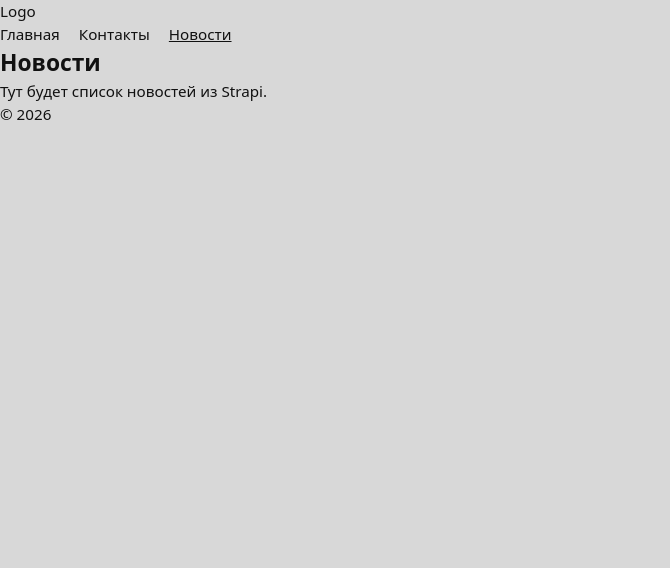
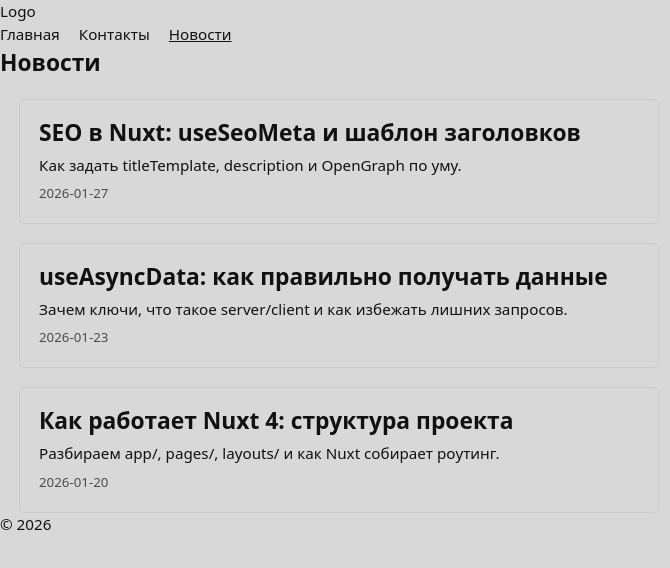
Before and after one commit to Vadimgrig2012/test_nuxt_strapi, a Nuxt app in the folder frontend/: page /news in a window 1280 px wide. Shown: the top 568 px of the page, without its empty margins (0-670 px from the left). Built offline with nearby package versions, Linux system fonts and the light colour scheme.

Commit message:
Add mock data

```diff
--- a/frontend/app/app.config.js
+++ b/frontend/app/app.config.js
@@ -3,6 +3,7 @@
 		name: 'Тестовый сайт',
 		description: 'Тестовый сайт на Nuxt + Strapi + GSAP',
 		url: 'http://localhost:3000/',
-		lang: 'ru'
+		lang: 'ru',
+		locale: 'ru_RU'
 	}
 })
--- a/frontend/app/app.vue
+++ b/frontend/app/app.vue
@@ -1,4 +1,5 @@
 <template>
+	<NuxtLoadingIndicator />
 	<NuxtLayout>
 		<NuxtPage />
 	</NuxtLayout>
@@ -34,6 +35,6 @@
 	ogSiteName: appConfig.site.name,
 	ogType: 'website',
 	ogUrl: () => `${appConfig.site.url}${route.fullPath}`,
-	ogLocale: 'ru_RU'
+	ogLocale: appConfig.site.locale
 })
 </script>
--- /dev/null
+++ b/frontend/app/composables/news.js
@@ -0,0 +1,25 @@
+import { newsMock } from '@/data/news.mock'
+
+function sleep(ms) {
+	return new Promise(resolve => setTimeout(resolve, ms))
+}
+
+export async function getNewsList() {
+	await sleep(150)
+	return newsMock
+		.slice()
+		.sort((a, b) => (a.publishedAt < b.publishedAt ? 1 : -1))
+		.map(({ id, title, slug, excerpt, publishedAt }) => ({
+			id,
+			title,
+			slug,
+			excerpt,
+			publishedAt
+		}))
+}
+
+export async function getNewsBySlug(slug) {
+	await sleep(150)
+	const item = newsMock.find(item => item.slug === slug)
+	return item || null
+}
--- /dev/null
+++ b/frontend/app/data/news.mock.js
@@ -0,0 +1,44 @@
+export const newsMock = [
+	{
+		id: 1,
+		title: 'Как работает Nuxt 4: структура проекта',
+		slug: 'kak-rabotaet-nuxt-4-struktura-proekta',
+		excerpt: 'Разбираем app/, pages/, layouts/ и как Nuxt собирает роутинг.',
+		content:
+			'<p>Nuxt 4 использует file-based routing. Папка <code>pages</code> превращается в маршруты...</p>',
+		publishedAt: '2026-01-20',
+		seo: {
+			title: 'Как работает Nuxt 4',
+			description:
+				'Гайд по структуре Nuxt 4: pages, layouts, app.vue и routing.'
+		}
+	},
+	{
+		id: 2,
+		title: 'useAsyncData: как правильно получать данные',
+		slug: 'useasyncdata-kak-pravilno-poluchat-dannye',
+		excerpt:
+			'Зачем ключи, что такое server/client и как избежать лишних запросов.',
+		content:
+			'<p><code>useAsyncData</code> — основной способ получать данные в Nuxt (SSR-friendly)...</p>',
+		publishedAt: '2026-01-23',
+		seo: {
+			title: 'useAsyncData в Nuxt',
+			description:
+				'Понимаем useAsyncData: ключи, SSR, кеширование и типовые паттерны.'
+		}
+	},
+	{
+		id: 3,
+		title: 'SEO в Nuxt: useSeoMeta и шаблон заголовков',
+		slug: 'seo-v-nuxt-useseometa-i-shablon-zagolovkov',
+		excerpt: 'Как задать titleTemplate, description и OpenGraph по уму.',
+		content:
+			'<p>SEO в Nuxt удобно делать через <code>useSeoMeta</code> на уровне страниц...</p>',
+		publishedAt: '2026-01-27',
+		seo: {
+			title: 'SEO в Nuxt',
+			description: 'Настраиваем SEO в Nuxt: useSeoMeta, titleTemplate, og tags.'
+		}
+	}
+]
--- a/frontend/app/pages/[...slug].vue
+++ b/frontend/app/pages/[...slug].vue
@@ -9,9 +9,7 @@
 
 <script setup>
 const event = useRequestEvent()
-if (event) {
-	event.node.res.statusCode = 404
-}
+if (event) event.node.res.statusCode = 404
 
 useSeoMeta({
 	title: '404 - Страница не найдена',
--- a/frontend/app/pages/news/[slug].vue
+++ b/frontend/app/pages/news/[slug].vue
@@ -1,15 +1,64 @@
 <template>
-	<section class="section">
-		<h1>Новость: {{ slug }}</h1>
+	<section
+		class="section"
+		v-if="item"
+	>
+		<h1>{{ item.title }}</h1>
+
+		<p class="meta">
+			<span>{{ item.publishedAt }}</span>
+		</p>
+
+		<div
+			class="content"
+			v-html="item.content"
+		/>
+	</section>
+
+	<section
+		class="section"
+		v-else
+	>
+		<h1>Новость не найдена</h1>
+
+		<NuxtLink to="/news">Вернуться к новостям</NuxtLink>
 	</section>
 </template>
 
 <script setup>
+import { getNewsBySlug } from '@/composables/news'
+
 const route = useRoute()
-const slug = route.params.slug
+const slug = String(route.params.slug || '')
+
+const { data, pending } = await useAsyncData(
+	() => `news/${slug}`,
+	() => getNewsBySlug(slug)
+)
+
+const item = computed(() => data.value)
 
 useSeoMeta({
-	title: `Новость: ${slug || ''}`,
-	description: `Новость ${slug || ''} — страница материала.`
+	title: () => item.value?.seo?.title || item.value?.title || 'Новость',
+	description: () => item.value?.seo?.description || item.value?.excerpt || ''
 })
+
+const event = useRequestEvent()
+if (event && !item.value && !pending.value) {
+	event.node.res.statusCode = 404
+}
 </script>
+
+<style scoped lang="scss">
+.meta {
+	margin-top: 1rem;
+	font-size: 1.4rem;
+	opacity: 0.7;
+}
+
+.content {
+	margin-top: 2rem;
+	font-size: 1.6rem;
+	line-height: 1.6;
+}
+</style>
--- a/frontend/app/pages/news/index.vue
+++ b/frontend/app/pages/news/index.vue
@@ -1,13 +1,75 @@
 <template>
 	<section class="section">
 		<h1>Новости</h1>
-		<p>Тут будет список новостей из Strapi.</p>
+
+		<div v-if="pending">Загрузка...</div>
+		<div v-else-if="error">Ошибка загрузки</div>
+
+		<ul
+			v-else
+			class="news-list"
+		>
+			<li
+				v-for="item in list"
+				:key="item.id"
+				class="news-card"
+			>
+				<h2 class="news-card__title">
+					<NuxtLink :to="`/news/${item.slug}`">
+						{{ item.title }}
+					</NuxtLink>
+				</h2>
+
+				<p class="news-card__excerpt">{{ item.excerpt }}</p>
+				<p class="news-card__date">{{ item.publishedAt }}</p>
+			</li>
+		</ul>
 	</section>
 </template>
 
 <script setup>
+import { getNewsList } from '@/composables/news'
+
+const { data, pending, error } = await useAsyncData('news:list', () =>
+	getNewsList()
+)
+
+// TODO: в каких ситуациях использовать computed
+const list = computed(() => data.value || [])
 useSeoMeta({
 	title: 'Новости',
 	description: 'Архив новостей'
 })
 </script>
+
+<style scoped lang="scss">
+.news-list {
+	display: grid;
+	gap: 2rem;
+	margin-top: 2rem;
+	width: 50%;
+	margin-left: 2rem;
+}
+
+.news-card {
+	padding: 2rem;
+	border: 0.2rem solid #ccc;
+	border-radius: 0.5rem;
+}
+
+.news-card__title {
+	font-size: 2.4rem;
+	line-height: 1.2;
+}
+
+.news-card__excerpt {
+	margin-top: 0.8rem;
+	font-size: 1.6rem;
+}
+
+.news-card__date {
+	margin-top: 0.8rem;
+	font-size: 1.4rem;
+	opacity: 0.7;
+}
+</style>
```
